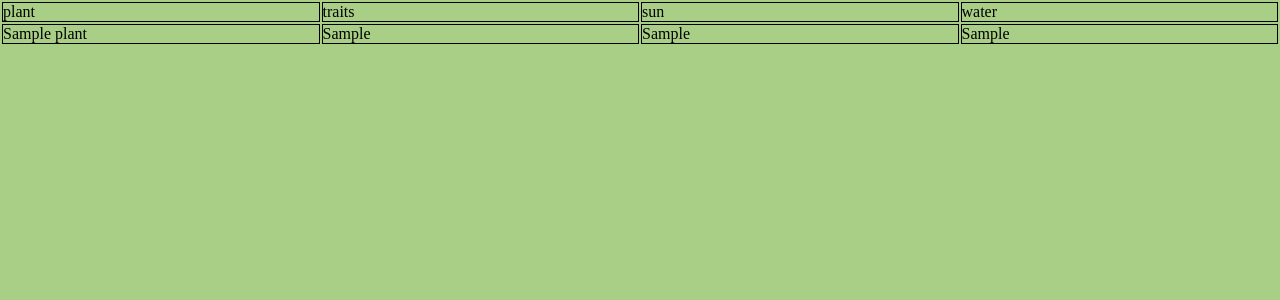
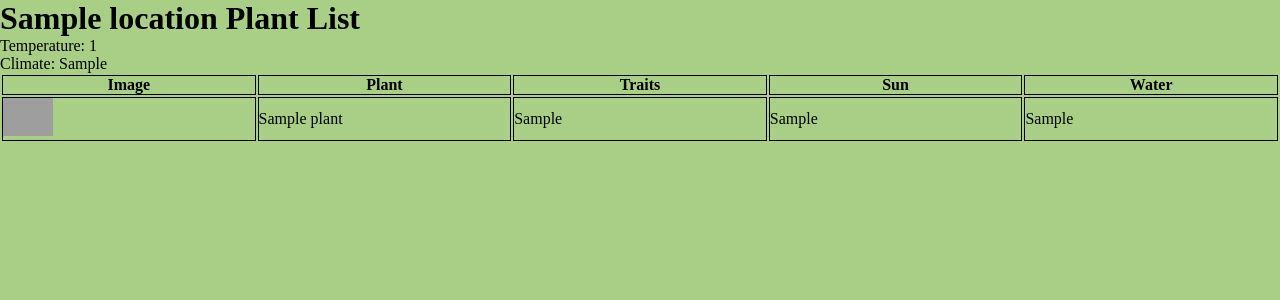
Before and after one commit to SKel1817/waterlogged, a PHP site: page /waterlogged/html/plantlist.php?location_id=1 in a window 1280 px wide. Shown: the part 80-380 px from the top of the page. Run offline with PHP 8.4, Linux system fonts and the light colour scheme; data comes from the database, SQL or seed files in the repository; tables that the repository leaves empty hold one stand-in row (values such as "Sample post"); grey boxes are pictures that could not be loaded.

Commit message:
made some changes, what? i'll never tell

```diff
--- a/css/mainStyle.css
+++ b/css/mainStyle.css
@@ -61,6 +61,12 @@ article {
   transform: translate(-50%, -50%);
 }
 
+article img {
+  max-width: 90%;
+  max-height: 90%;
+}
+
+
 #registerForm {
   position: absolute;
   top: 50%;
--- a/html/plantlist.php
+++ b/html/plantlist.php
@@ -1,3 +1,58 @@
+<?php
+    session_start();
+    // Database connection details
+    $servername = "localhost";
+    $username = "user";
+    $password = "pass!";
+    $dbname = "waterlogged";
+
+    // Create connection
+    $conn = new mysqli($servername, $username, $password, $dbname);
+
+    // Check connection
+    if ($conn->connect_error) {
+        die("Connection failed: " . $conn->connect_error);
+    }
+     // Initialize the variable to ensure it has a default value
+    $location_id = 0;
+    $userLoggedIn = isset($_SESSION['user_id']);
+    $locationName = "";
+    $locationTemperature = "";
+    $locationClimate = "";
+
+
+     // Check if 'location_id' is set in the GET request
+    if (isset($_GET['location_id']) && is_numeric($_GET['location_id'])) {
+        $location_id = $conn->real_escape_string($_GET['location_id']);
+    }
+     // Your SQL query
+    $sql = "SELECT
+    l.name as location_name,
+    l.temperature,
+    l.climate,
+    p.name,
+    traits,
+    sun,
+    water_freq_weekly,
+    images.path
+    FROM plants as p
+    join images on p.id = images.plant_id
+    join locations as l on p.location_id = l.id
+    where p.location_id = $location_id;";
+
+    $result = $conn->query($sql);
+    if ($result->num_rows > 0) {
+        $firstRow = $result->fetch_assoc();
+        $locationName = $firstRow["location_name"]; // Make sure "name" matches your column name in SQL
+        $locationTemperature = $firstRow["temperature"]; // Match column name
+        $locationClimate = $firstRow["climate"]; // Match column name
+        // If the column names are prefixed with 'l.' in your database, use that exact name.
+
+        // Then you reset the pointer to the beginning
+        $result->data_seek(0);
+    }
+
+?>
 <!DOCTYPE html>
 <html lang="en">
 <head>
@@ -19,64 +74,44 @@
             <li><a href="./users.html">Log In</a></li>
         </ul>
     </nav>
+    <h1><?php echo htmlspecialchars($locationName); ?> Plant List</h1>
+    <p>Temperature: <?php echo htmlspecialchars($locationTemperature); ?></p>
+    <p>Climate: <?php echo htmlspecialchars($locationClimate); ?></p>
     <table style="width:100%; table-layout: fixed;">
-        <tr>
-            <td style="border: 1px solid black;">plant</td>
-            <td style="border: 1px solid black;">traits</td>
-            <td style="border: 1px solid black;">sun</td>
-            <td style="border: 1px solid black;">water</td>
-        </tr>
-    <?php
-        session_start();
-        // Database connection details
-        $servername = "localhost";
-        $username = "user";
-        $password = "pass!";
-        $dbname = "waterlogged";
-
-        // Create connection
-        $conn = new mysqli($servername, $username, $password, $dbname);
-
-        // Check connection
-        if ($conn->connect_error) {
-            die("Connection failed: " . $conn->connect_error);
-        }
-        // Initialize the variable to ensure it has a default value
-        $location_id = 0;
-        $userLoggedIn = isset($_SESSION['user_id']);
-
-        // Check if 'location_id' is set in the GET request
-        if (isset($_GET['location_id']) && is_numeric($_GET['location_id'])) {
-            $location_id = $conn->real_escape_string($_GET['location_id']);
-        }
-		// Your SQL query
-		$sql = "SELECT name, traits, sun, water_freq_weekly FROM plants where location_id = $location_id;";
-
-		$result = $conn->query($sql);
-
-        if ($result->num_rows > 0):
-            while($row = $result->fetch_assoc()):
-                echo "<tr>";
-                echo "<td style='border: 1px solid black;'>" . $row["name"] . "</td>";
-                echo "<td style='border: 1px solid black;'>" . $row["traits"] . "</td>";
-                echo "<td style='border: 1px solid black;'>" . $row["sun"] . "</td>";
-                echo "<td style='border: 1px solid black;'>" . $row["water_freq_weekly"] . "</td>";
-                if ($userLoggedIn):
-                    echo "<td style='border: 1px solid black;'>";
-                    echo "<form method='post' action='addToShelf.php'>";
-                    echo "<input type='hidden' name='plant_id' value='" . $row['id'] . "'>";
-                    echo "<input type='hidden' name='user_id' value='" . $_SESSION['user_id'] . "'>";
-                    echo "<input type='hidden' name='location_id' value='" . $location_id . "'>";
-                    echo "<input type='submit' name='add_to_shelf' value='Add to My Shelf'>";
-                    echo "</form>";
-                    echo "</td>";
-                endif;
-                echo "</tr>";
-            endwhile;
-        else:
-            echo "<tr><td colspan='4' style='border: 1px solid black;'>0 results</td></tr>";
-        endif;
-    ?>
+    <tr>
+        <th style="border: 1px solid black;">Image</th>
+        <th style="border: 1px solid black;">Plant</th>
+        <th style="border: 1px solid black;">Traits</th>
+        <th style="border: 1px solid black;">Sun</th>
+        <th style="border: 1px solid black;">Water</th>
+        <?php if ($userLoggedIn): ?>
+            <th style="border: 1px solid black;">Action</th>
+        <?php endif; ?>
+    </tr>
+    <?php if ($result->num_rows > 0): ?>
+            <?php while($row = $result->fetch_assoc()): ?>
+                <tr>
+                    <td style='border: 1px solid black; width:30px'>
+                        <img src="../<?php echo htmlspecialchars($row['path']); ?>" alt="<?php echo htmlspecialchars($row['name']); ?>" style="width:50px;height:auto;">
+                    </td>
+                    <td style='border: 1px solid black;'><?php echo htmlspecialchars($row["name"]); ?></td>
+                    <td style='border: 1px solid black;'><?php echo htmlspecialchars($row["traits"]); ?></td>
+                    <td style='border: 1px solid black;'><?php echo htmlspecialchars($row["sun"]); ?></td>
+                    <td style='border: 1px solid black;'><?php echo htmlspecialchars($row["water_freq_weekly"]); ?></td>
+                    <?php if ($userLoggedIn): ?>
+                        <td style='border: 1px solid black;'>
+                            <form method='post' action='addToShelf.php'>
+                                <input type='hidden' name='plant_id' value='<?php echo htmlspecialchars($row['id']); ?>'>
+                                <input type='hidden' name='user_id' value='<?php echo htmlspecialchars($_SESSION['user_id']); ?>'>
+                                <input type='submit' name='add_to_shelf' value='Add to My Shelf'>
+                            </form>
+                        </td>
+                    <?php endif; ?>
+                </tr>
+            <?php endwhile; ?>
+        <?php else: ?>
+            <tr><td colspan='5' style='border: 1px solid black;'>0 results</td></tr>
+        <?php endif; ?>
     </table>
 </body>
 </html>
```
Also changed, not shown: index.php (+14 -8 lines).
